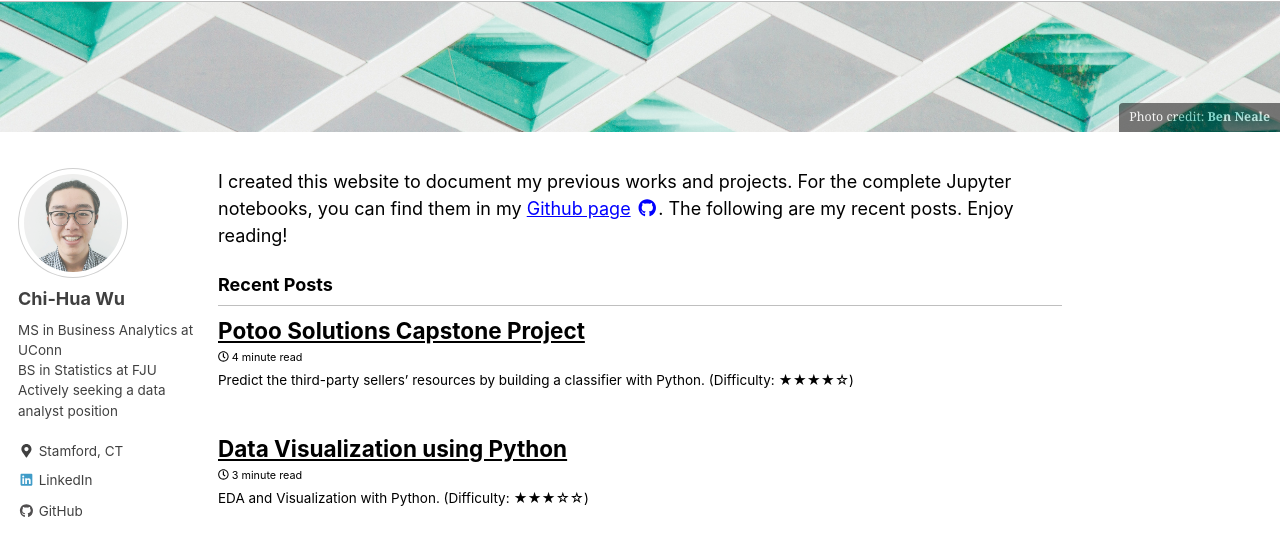
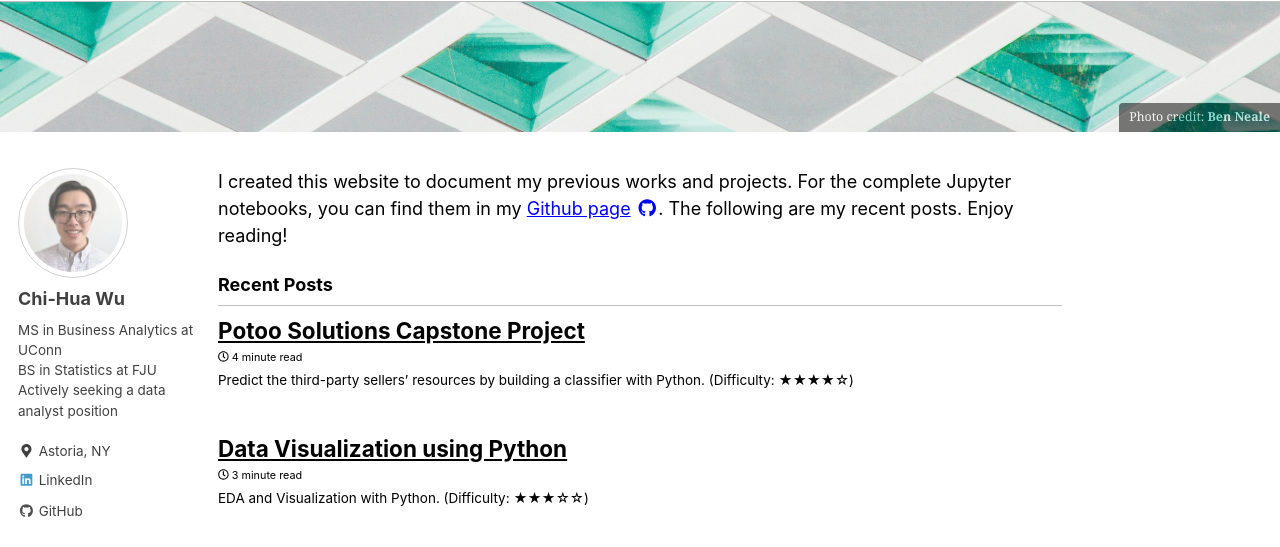
Before and after one commit to chw18019/chw18019.github.io, a Jekyll site: the page built from index.html, in a window 1280 px wide. Shown: the part 80-627 px from the top of the page. Built offline with Jekyll 4.4.1, drawn with Linux system fonts in a browser that asks for light colours; nearby versions of some CDN libraries; the list of posts is cut into pages by our own code.

Commit message:
Update _config.yml

```diff
--- a/_config.yml
+++ b/_config.yml
@@ -85,9 +85,9 @@
 # Site Author
 author:
   name             : "Chi-Hua Wu"
-  avatar           : "/assets/images/bio-photo.jpg" # path of avatar image, e.g. "/assets/images/bio-photo.jpg"
+  avatar           : "/assets/images/bio-photo.jpeg" # path of avatar image, e.g. "/assets/images/bio-photo.jpg"
   bio              : "MS in Business Analytics at UConn<br>BS in Statistics at FJU<br>Actively seeking a data analyst position"
-  location         : "Stamford, CT"
+  location         : "Astoria, NY"
   email            :
   uri              :
   home             : # null (default), "absolute or relative url to link to author home"
```
